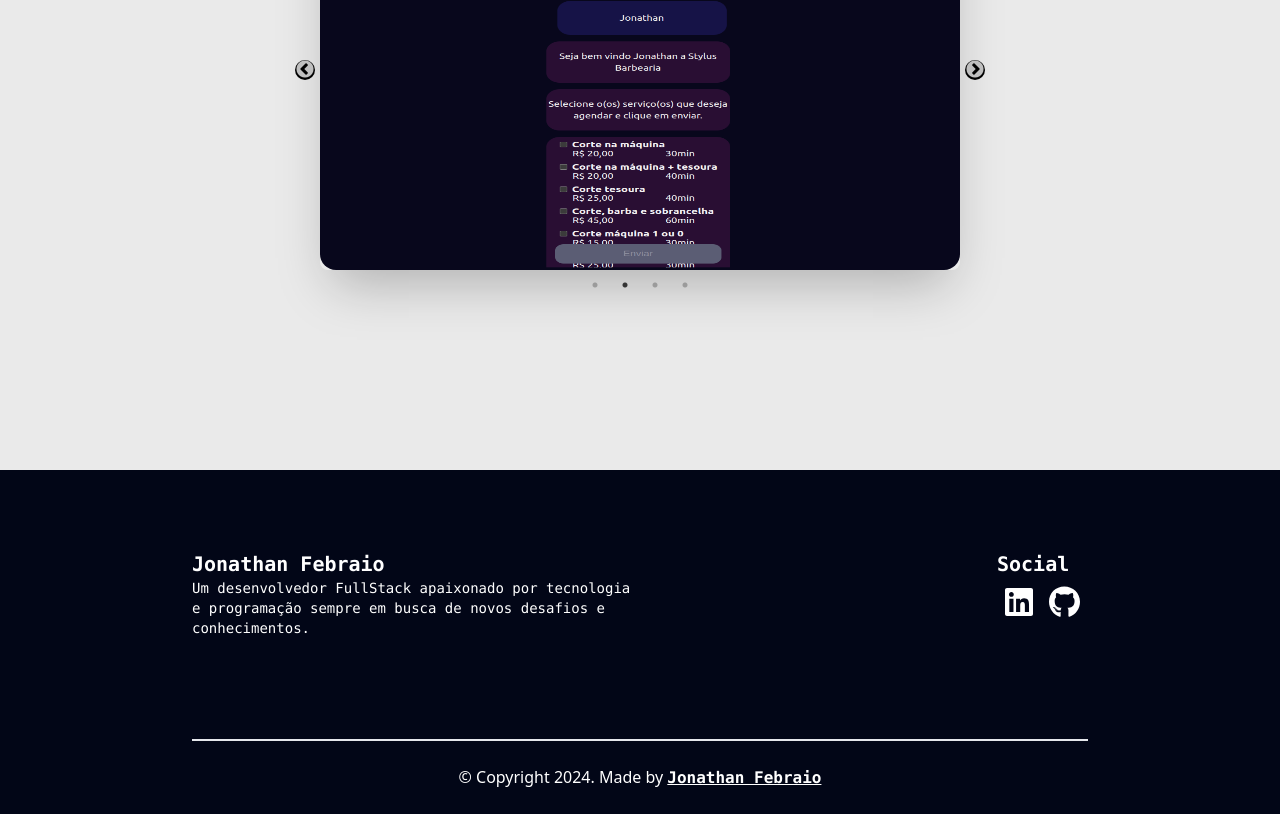
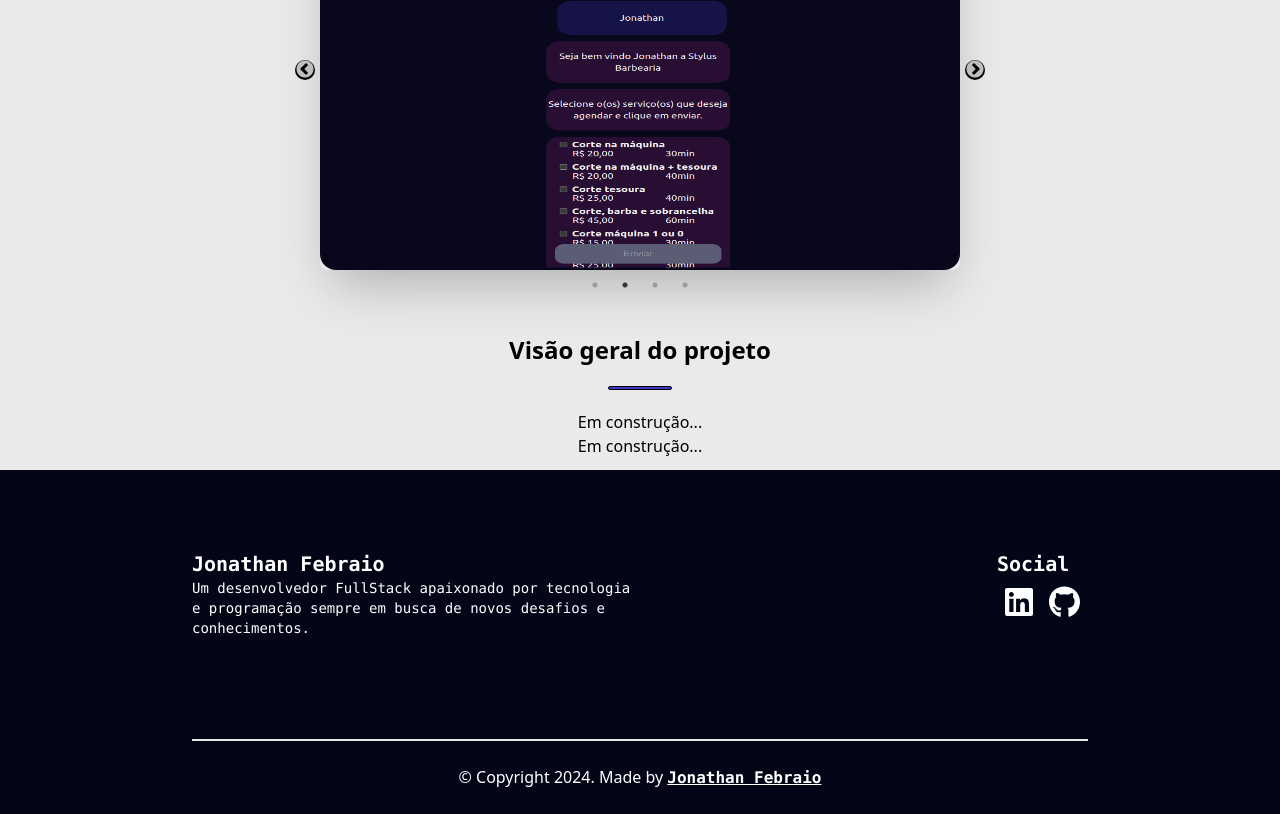
Before and after one commit to JRaamos/portfolio, a React (Vite) app: page /project/0 in a window 1280 px wide. Shown: the part 746-1560 px from the top of the page. Built offline with nearby package versions, Linux system fonts and the light colour scheme; no server answers.

Commit message:
feat: inicio da construção da explicação do projeto

```diff
--- a/public/locales/en/translation.json
+++ b/public/locales/en/translation.json
@@ -40,5 +40,8 @@
   "error": "Error sending message!",
   "detailsInto": "This page contains project details",
   "detailsInto2": "an overview of why it was created, tools and technologies used and active links to access the project deployment and its codes.",
-  "siteLink": "Project Link"
+  "siteLink": "Project Link",
+  "detailsSubtitle": "Project overview",
+  "detailsText": "In construction...",
+  "detailsText2": "In construction..."
 }
--- a/public/locales/pt/translation.json
+++ b/public/locales/pt/translation.json
@@ -41,5 +41,8 @@
   "error": "Erro ao enviar mensagem!",
   "detailsInto": "Esta página contém detalhes do projeto",
   "detailsInto2": "uma visão geral do porquê ele foi feito, ferramentas e tecnologias utilizadas e links ativos para acessar o deploy do projeto e seus códigos.",
-  "siteLink": "Acessar site"
+  "siteLink": "Acessar site",
+  "detailsSubtitle": "Visão geral do projeto",
+  "detailsText": "Em construção...",
+  "detailsText2": "Em construção..."
 }
--- a/src/pages/ProjectDetails.tsx
+++ b/src/pages/ProjectDetails.tsx
@@ -1,3 +1,4 @@
+/* eslint-disable react/jsx-max-depth */
 import { useEffect, useState } from 'react';
 import { Link, useParams } from 'react-router-dom';
 import { useTranslation } from 'react-i18next';
@@ -37,7 +38,8 @@ function ProjectDetails() {
       <header>
         <Header />
       </header>
-      <main className="h-[60vh] pt-20 mt-10 text-center">
+      <main>
+        <div className="h-[60vh] pt-20 mt-10 text-center">
           {isVisible && (
             <button
               onClick={ handleClick }
@@ -68,13 +70,14 @@ function ProjectDetails() {
             <Link to={ projectsDetails[Number(id)].linkSite } target="_blank">
               <button
                 type="button"
-              className="w-48 text-xl text-white mt-4 p-1 rounded-lg bg-indigo-700"
+                className="w-48 text-xl text-white mt-4 p-1 rounded-lg
+                 bg-indigo-700"
               >
                 {t('siteLink')}
               </button>
             </Link>
           </div>
-      </main>
+        </div>
         <div
           className="h-[80vh]  flex items-center bg-[#c2c2c259]
        dark:bg-slate-800 flex-col"
@@ -82,7 +85,21 @@ function ProjectDetails() {
           <div className="w-[40rem] mt-10 shadow-2xl rounded-lg">
             <Carousel id={ id } />
           </div>
+          <h1 className="mt-16 text-2xl font-semibold">
+            {t('detailsSubtitle')}
+          </h1>
+          <p
+            className="border border-black w-16 h-1 m-auto my-5
+             bg-indigo-700 rounded-xl"
+          />
+          <p>
+            {t('detailsText')}
+          </p>
+          <p>
+            {t('detailsText2')}
+          </p>
         </div>
+      </main>
       <footer>
         <Footer />
       </footer>
```
Also changed, not shown: src/utils/functions.ts (deleted). Lines whose indentation alone changed are shown as unchanged.
